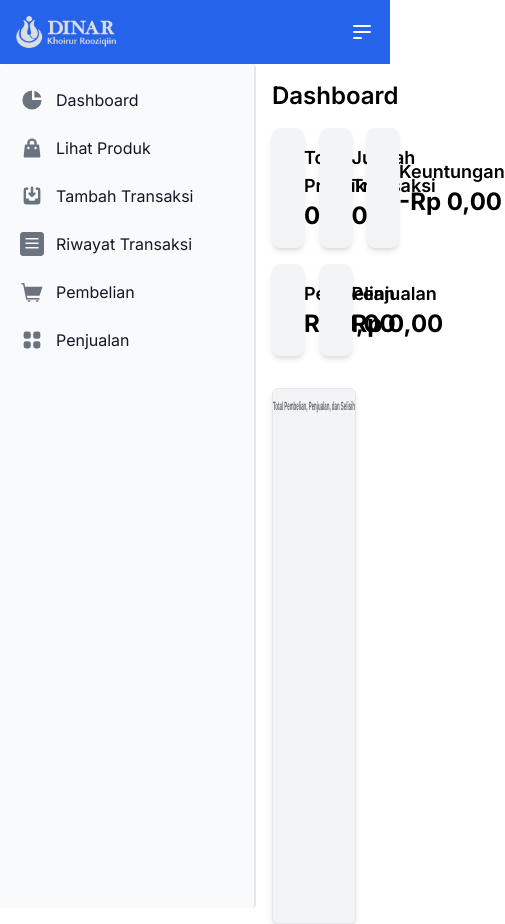
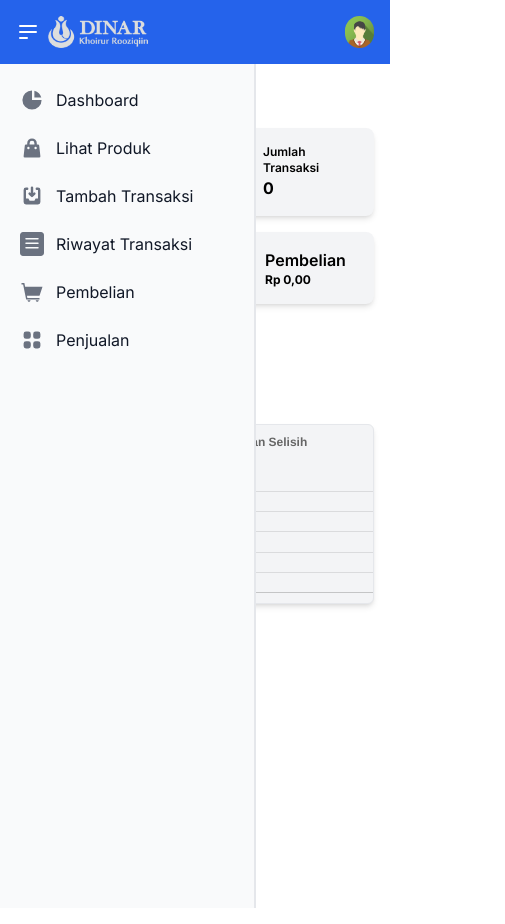
Before and after one commit to hyperk1ll/dinarkr-fe, a Next.js app: page /home in a window 390 px wide. Shown: the whole page, 505 px wide, since content can reach past the window. Built offline with nearby package versions, Linux system fonts and the light colour scheme; no server answers.

Commit message:
done responsive navbar, sidebar dan home

```diff
--- a/src/app/home/page.tsx
+++ b/src/app/home/page.tsx
@@ -81,32 +81,32 @@ export default function Home() {
 
   return (
     <div className="w-full bg-white">
-      <Navbar onSidebarToggle={handleSidebarToggle}/>
-      <div className="flex min-h-screen">
-        <Sidebar  isSidebarOpen={isSidebarOpen}  />
+      <Navbar onSidebarToggle={handleSidebarToggle} />
+      <div className="flex flex-col md:flex-row min-h-screen">
+        <Sidebar isSidebarOpen={isSidebarOpen} />
         <div className="flex-1 p-4 mb-2">
           <h1 className="text-2xl font-semibold mb-4">Dashboard</h1>
 
-          <div className="grid grid-cols-3 gap-4 mb-4">
+          <div className="grid grid-cols-1 sm:grid-cols-2 lg:grid-cols-3 gap-4 mb-4">
             <div className="bg-gray-100 p-4 rounded-lg shadow-md flex items-center">
               <FaBox className="text-blue-500 text-3xl mr-4" />
               <div>
-                <h2 className="text-lg font-semibold">Total Produk</h2>
-                <p className="text-2xl font-bold">{totalProduk}</p>
+                <h2 className="md:text-lg font-semibold sm:text-xs">Total Produk</h2>
+                <p className="md:text-2xl font-bold sm:text-s">{totalProduk}</p>
               </div>
             </div>
             <div className="bg-gray-100 p-4 rounded-lg shadow-md flex items-center">
               <FaFileInvoice className="text-green-500 text-3xl mr-4" />
               <div>
-                <h2 className="text-lg font-semibold">Jumlah Transaksi</h2>
-                <p className="text-2xl font-bold">{jumlahTransaksi}</p>
+                <h2 className="md:text-lg font-semibold sm:text-xs">Jumlah Transaksi</h2>
+                <p className="md:text-2xl font-bold sm:text-s">{jumlahTransaksi}</p>
               </div>
             </div>
             <div className="bg-gray-100 p-4 rounded-lg shadow-md flex items-center">
               <FaMoneyBill className="text-green-700 text-3xl mr-4" />
               <div>
-                <h2 className="text-lg font-semibold">{totalPembelian > totalPenjualan ? "Total Aset" : "Keuntungan"}</h2>
-                <p className="text-2xl font-bold">{(keuntungan * -1).toLocaleString("id-ID", {
+                <h2 className="md:text-lg font-semibold sm:text-s">{totalPembelian > totalPenjualan ? "Total Aset" : "Keuntungan"}</h2>
+                <p className="md:text-2xl font-bold sm:text-xs">{(keuntungan * -1).toLocaleString("id-ID", {
                   style: "currency",
                   currency: "IDR",
                 })}</p>
@@ -115,8 +115,8 @@ export default function Home() {
             <div className="bg-gray-100 p-4 rounded-lg shadow-md flex items-center">
               <FaMoneyBill className="text-green-500 text-3xl mr-4" />
               <div>
-                <h2 className="text-lg font-semibold">Pembelian</h2>
-                <p className="text-2xl font-bold">{totalPembelian.toLocaleString("id-ID", {
+                <h2 className="md:text-lg font-semibold sm:text-s">Pembelian</h2>
+                <p className="md:text-2xl font-bold sm:text-xs">{totalPembelian.toLocaleString("id-ID", {
                   style: "currency",
                   currency: "IDR",
                 })}</p>
@@ -125,8 +125,8 @@ export default function Home() {
             <div className="bg-gray-100 p-4 rounded-lg shadow-md flex items-center">
               <FaDollarSign className="text-red-500 text-3xl mr-4" />
               <div>
-                <h2 className="text-lg font-semibold">Penjualan</h2>
-                <p className="text-2xl font-bold">{totalPenjualan.toLocaleString("id-ID", {
+                <h2 className="md:text-lg font-semibold sm:text-s">Penjualan</h2>
+                <p className="md:text-2xl font-bold sm:text-xs">{totalPenjualan.toLocaleString("id-ID", {
                   style: "currency",
                   currency: "IDR",
                 })}</p>
@@ -134,11 +134,12 @@ export default function Home() {
             </div>
           </div>
 
-          <div className="w-2/3 h-2/3 mt-8 border rounded-md bg-gray-100 border-gray-200 shadow-md">
+          <div className="md:w-2/3 h-fit mt-8 border rounded-md bg-gray-100 border-gray-200 shadow-md">
             <BarChart data={chartData} />
           </div>
         </div>
       </div>
     </div>
   );
+
 }
--- a/src/components/Navbar/Navbar.tsx
+++ b/src/components/Navbar/Navbar.tsx
@@ -72,32 +72,35 @@ export default function Navbar({ onSidebarToggle }: { onSidebarToggle: () => voi
 
   return (
     <nav className="bg-blue-600 border-gray-200">
-      <div className="flex flex-wrap items-center justify-between p-4 mx-auto max-w-screen-xl">
-        <div className="flex items-center justify-between w-full md:w-auto">
-          <Link href="/home">
-            <Image src="/logo.png" className="h-8" alt="Flowbite Logo" quality={100} width={100} height={32} />
-          </Link>
-          {/* Toggle Sidebar Button */}
+      <div className="flex items-center justify-between p-4 mx-auto max-w-screen-xl">
+        <div className="flex items-center justify-start w-full md:w-auto">
+          {/* Toggle Sidebar Button - placed on the left */}
           <button
-            className="text-white focus:outline-none md:hidden"
+            className="text-white focus:outline-none transition-all mr-2"
             onClick={onSidebarToggle}
           >
             <svg className="w-6 h-6" fill="none" stroke="currentColor" viewBox="0 0 24 24" xmlns="http://www.w3.org/2000/svg">
               <path strokeLinecap="round" strokeLinejoin="round" strokeWidth="2" d="M4 6h16M4 12h16M4 18h7"></path>
             </svg>
           </button>
+
+          <Link href="/home">
+            <Image src="/logo.png" className="h-8" alt="Flowbite Logo" quality={100} width={100} height={32} />
+          </Link>
         </div>
-        <div className={`flex-col items-center justify-between md:flex-row md:flex ${navbarOpen ? 'block' : 'hidden'} w-full md:w-auto md:space-x-3`}>
+
+        {/* Profile photo - placed on the right */}
         <div className="flex items-center md:order-2 space-x-3 rtl:space-x-reverse">
           <button
             type="button"
-              className="flex text-sm rounded-full focus:ring-4 focus:ring-gray-300 dark:focus:ring-gray-600"
+            className="flex text-sm rounded-full focus:ring-4 focus:ring-gray-300 dark:focus:ring-blue-500"
             id="user-menu-button"
             aria-expanded="false"
             onClick={() => setDropdownOpen(!dropdownOpen)}
           >
             <Image src="/avatar.png" className="w-8 h-8 rounded-full bg-gray-800" alt="User avatar" width={32} height={32} />
-              {user && <span className="ml-2 text-white">{user.nama_user}</span>}
+            {/* Show name only on medium screens and up */}
+            <span className="hidden md:inline-block  ml-2 text-white ">{user?.nama_user}</span>
           </button>
           {dropdownOpen && (
             <div className="absolute right-0 top-14 mt-2 bg-white divide-y divide-gray-100 rounded-lg shadow" id="user-dropdown">
@@ -119,22 +122,6 @@ export default function Navbar({ onSidebarToggle }: { onSidebarToggle: () => voi
             </div>
           )}
         </div>
-          <div className="hidden md:block">
-            <button
-              data-collapse-toggle="navbar-user"
-              type="button"
-              className="inline-flex items-center p-2 w-10 h-10 justify-center text-sm text-gray-500 rounded-lg md:hidden hover:bg-gray-100 focus:outline-none focus:ring-2 focus:ring-gray-200 dark:text-gray-400 dark:hover:bg-gray-700 dark:focus:ring-gray-600"
-              aria-controls="navbar-user"
-              aria-expanded="false"
-              onClick={() => setNavbarOpen(!navbarOpen)}
-            >
-              <span className="sr-only">Open main menu</span>
-              <svg className="w-5 h-5" aria-hidden="true" xmlns="http://www.w3.org/2000/svg" fill="none" viewBox="0 0 17 14">
-                <path stroke="currentColor" strokeLinecap="round" strokeLinejoin="round" strokeWidth="2" d="M1 1h15M1 7h15M1 13h15" />
-              </svg>
-            </button>
-          </div>
-        </div>
       </div>
     </nav>
   );
--- a/src/components/Sidebar/Sidebar.tsx
+++ b/src/components/Sidebar/Sidebar.tsx
@@ -2,9 +2,13 @@ import React from 'react';
 
 export default function Sidebar({ isSidebarOpen }: { isSidebarOpen: boolean }) {
     return (
-        <div className="flex">
-            <aside className={`flex flex-col ${isSidebarOpen ? 'w-64' : 'w-16'} transition-all duration-300`}>
-                <div className={`px-3 py-4 rounded h-full bg-gray-50 border-r-2`}>
+        <div className="relative flex">
+              <aside
+                    className={`fixed inset-t-4 left-0 transform min-h-screen ${
+                    isSidebarOpen ? 'translate-x-0 ' : '-translate-x-full md:w-16'
+                    } w-64  bg-gray-50 border-r-2 z-40 transition-transform duration-300 ease-in-out md:relative md:translate-x-0`}
+                >
+                    <div className="px-3 py-4 h-full">
                     <ul className="space-y-2">
                         <li>
                             <a href="/home"
```
Lines whose indentation alone changed are shown as unchanged.
